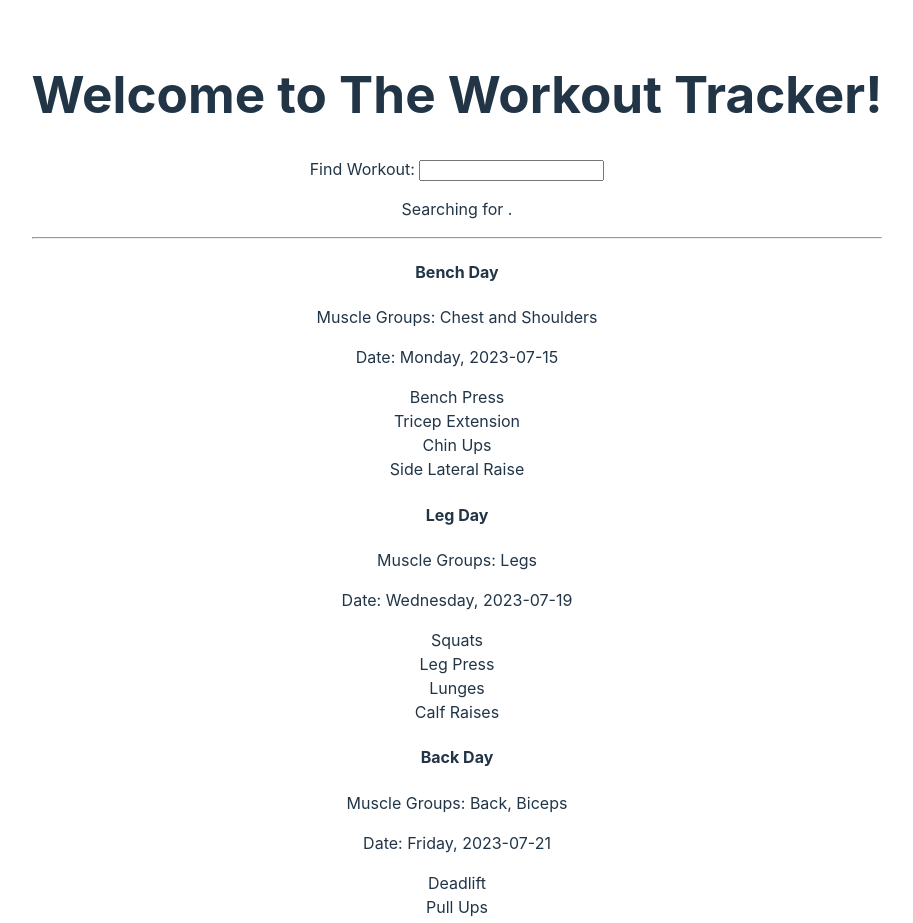
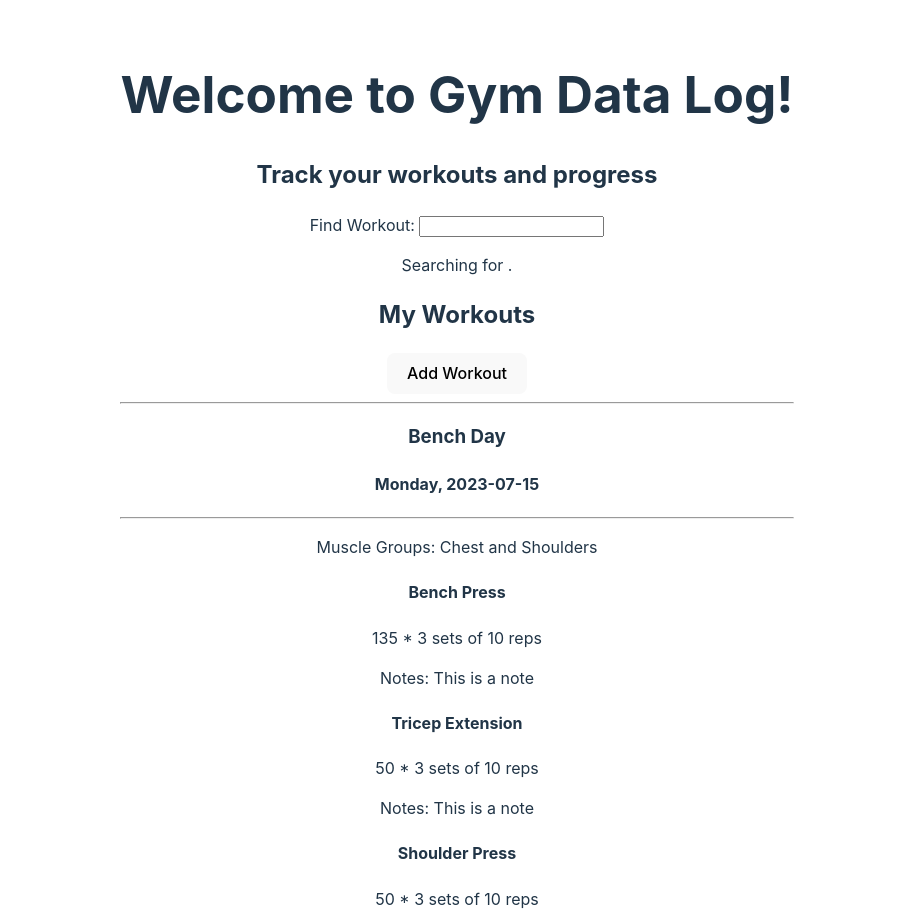
Before and after one commit to kyleanicholson/gym-data-log, a React (Vite) app: page / in a window 1280 px wide. Shown: the top 923 px of the page, without its empty margins (183-1096 px from the left). Built offline with nearby package versions, Linux system fonts and the light colour scheme.

Commit message:
Add exercise prop, update workout and workout list

```diff
--- a/src/App.jsx
+++ b/src/App.jsx
@@ -2,35 +2,12 @@ import { useState } from "react";
 import "./App.css";
 import PropTypes from 'prop-types';
 
-const title = "The Workout Tracker";
+const title = "Gym Data Log";
+const subtitle = "Track your workouts and progress";
 const getTitle = (title) => title;
-// const exercise_list = [
-//   {
-//     exercise: "Bench Press",
-//     sets: 3,
-//     reps: 10,
-//     weight: 135,
-//     objectID: 0,
-//   },
-//   {
-//     exercise: "Squats",
-//     sets: 4,
-//     reps: 8,
-//     weight: 185,
-//     objectID: 1,
-//   },
-//   {
-//     exercise: "Deadlift",
-//     sets: 2,
-//     reps: 5,
-//     weight: 225,
-//     objectID: 2,
-//   },
-// ];
+const App = () => {
 
-
-
-const App = () => {
+  // Example data
   const workouts = [
   {
     title: "Bench Day",
@@ -38,10 +15,28 @@ const App = () => {
     day_of_week: "Monday",
     date: "2023-07-15",
     exercises: [
-      "Bench Press",
-      "Tricep Extension",
-      "Chin Ups",
-      "Side Lateral Raise",
+     {
+      exercise:"Bench Press",
+      sets: 3,
+      reps: 10,
+      weight: 135,
+      notes: "This is a note",
+      objectID: 0,
+      },{
+      exercise: "Tricep Extension",
+      sets: 3,
+      reps: 10,
+      weight: 50,
+      notes: "This is a note",
+      objectID: 1,
+      },{
+      exercise: "Shoulder Press",
+      sets: 3,
+      reps: 10,
+      weight: 50,
+      notes: "This is a note",
+      objectID: 2,
+      },
     ],
     objectID: 0,
   },
@@ -50,7 +45,37 @@ const App = () => {
     muscle_groups: "Legs",
     day_of_week: "Wednesday",
     date: "2023-07-19",
-    exercises: ["Squats", "Leg Press", "Lunges", "Calf Raises"],
+    exercises: [
+      {
+      exercise: "Squats",
+      sets: 4,
+      reps: 8,
+      weight: 185,
+      notes: "This is a note",
+      objectID: 0,
+      },{
+      exercise: "Leg Press",
+      sets: 3,
+      reps: 10,
+      weight: 225,
+      notes: "This is a note",
+      objectID: 1,
+      },{
+      exercise: "Leg Extension",
+      sets: 3,
+      reps: 10,
+      weight: 50,
+      notes: "This is a note",
+      objectID: 2,
+      },{
+      exercise: "Leg Curl",
+      sets: 3,
+      reps: 10,
+      weight: 50,
+      notes: "This is a note",
+      objectID: 3,
+      },
+    ],
     objectID: 1,
   },
   {
@@ -58,7 +83,30 @@ const App = () => {
     muscle_groups: "Back, Biceps",
     day_of_week: "Friday",
     date: "2023-07-21",
-    exercises: ["Deadlift", "Pull Ups", "Bent Over Row", "Bicep Curls"],
+    exercises:[
+      {
+      exercise:"Deadlift",
+      sets: 2,
+      reps: 5,
+      weight: 225,
+      notes: "This is a note",
+      objectID: 0,
+      },
+      {exercise: "Lat Pulldown",
+      sets: 3,
+      reps: 10,
+      weight: 50,
+      notes: "This is a note",
+      objectID: 1,
+      },
+      {exercise: "Bicep Curl",
+      sets: 3,
+      reps: 10,
+      weight: 50,
+      notes: "This is a note",
+    },
+    ],
+
     objectID: 2,
   },
 
@@ -69,8 +117,10 @@ const handleSearch = (event) => {
 return (
     <div>
       <h1>Welcome to {getTitle(title)}!</h1>
+      <h2>{subtitle}</h2>
       <Search onSearch={handleSearch} />
-      <hr />
+      <h2>My Workouts</h2>
+      <button>Add Workout</button>
       <div id="workout-list">
         <WorkoutList workouts={workouts} />
       </div>
@@ -78,6 +128,54 @@ return (
   );
 };
 
+const Exercise = (props) => (
+  <li className="exercise-item">
+    <h4 className="exercise-title">{props.exercise.exercise}</h4>
+    <div className="exercise-details">
+      <span className="exercise-weight"> {props.exercise.weight} * </span>
+      <span className="exercise-sets"> {props.exercise.sets} sets of </span>
+      <span className="exercise-reps"> {props.exercise.reps} reps </span>
+      <p className="exercise-notes">Notes: {props.exercise.notes} </p>
+    </div>
+  </li>
+);
+
+Exercise.propTypes = {
+  exercise: PropTypes.string.isRequired,
+  sets: PropTypes.number.isRequired,
+  reps: PropTypes.number.isRequired,
+  weight: PropTypes.number.isRequired,
+  notes: PropTypes.string.isRequired,
+  objectID: PropTypes.number.isRequired,
+};
+const Workout = (props) => (
+  <li className="workout-item">
+    <hr />
+    <h3 className="workout-title">{props.workout.title}</h3>
+    <h4 className="workout-date">{props.workout.day_of_week}, {props.workout.date}</h4>
+    <hr />
+    <div className="workout-details">
+      <p className="workout-muscle-groups">Muscle Groups: {props.workout.muscle_groups}</p>
+    </div>
+    <ul className="workout-exercises">
+      {props.workout.exercises.map((exercise, index) => (
+        <li key={index} className="workout-exercise">
+          <Exercise exercise={exercise} />
+        </li>
+      ))}
+    </ul>
+  </li>
+);
+Workout.propTypes = {
+  workout: PropTypes.shape({
+    title: PropTypes.string.isRequired,
+    muscle_groups: PropTypes.string.isRequired,
+    day_of_week: PropTypes.string.isRequired,
+    date: PropTypes.string.isRequired,
+    exercises: PropTypes.arrayOf(PropTypes.shape(Exercise.propTypes)).isRequired,
+    objectID: PropTypes.number.isRequired,
+  }).isRequired,
+};
 const WorkoutList = (props) => (
   <ul>
     {props.workouts.map((workout) => (
@@ -88,43 +186,7 @@ const WorkoutList = (props) => (
 
 WorkoutList.propTypes = {
   workouts: PropTypes.arrayOf(
-    PropTypes.shape({
-      title: PropTypes.string.isRequired,
-      muscle_groups: PropTypes.string.isRequired,
-      day_of_week: PropTypes.string.isRequired,
-      date: PropTypes.string.isRequired,
-      exercises: PropTypes.arrayOf(PropTypes.string).isRequired,
-      objectID: PropTypes.number.isRequired,
-    })
-  ).isRequired,
-};
-
-const Workout = (props) => (
-  <li className="workout-item">
-    <h4 className="workout-title">{props.workout.title}</h4>
-    <div className="workout-details">
-      <p className="workout-muscle-groups">Muscle Groups: {props.workout.muscle_groups}</p>
-      <p className="workout-date">Date: {props.workout.day_of_week}, {props.workout.date}</p>
-    </div>
-    <ul className="workout-exercises">
-      {props.workout.exercises.map((exercise, index) => (
-        <li key={index} className="workout-exercise">
-          {exercise}
-        </li>
-      ))}
-    </ul>
-  </li>
-);
-
-Workout.propTypes = {
-  workout: PropTypes.shape({
-    title: PropTypes.string.isRequired,
-    muscle_groups: PropTypes.string.isRequired,
-    day_of_week: PropTypes.string.isRequired,
-    date: PropTypes.string.isRequired,
-    exercises: PropTypes.arrayOf(PropTypes.string).isRequired,
-    objectID: PropTypes.number.isRequired,
-  }).isRequired,
+    PropTypes.shape(Workout.Proptypes)).isRequired,
 };
 
 const Search = (props) => {
```
